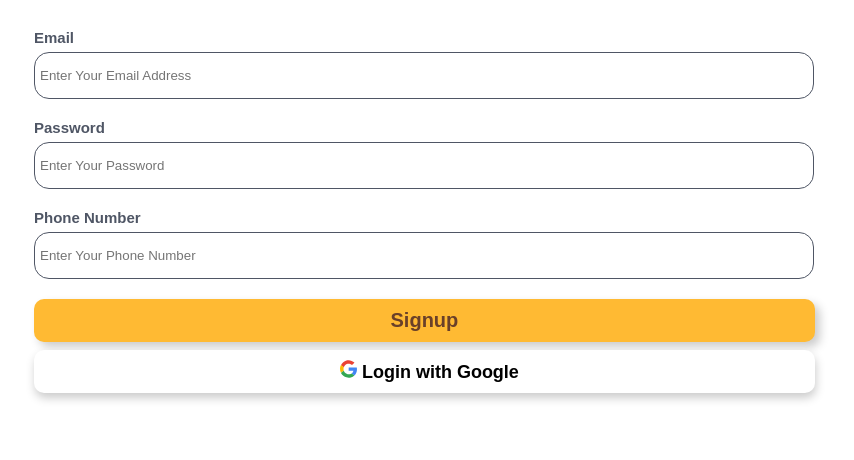
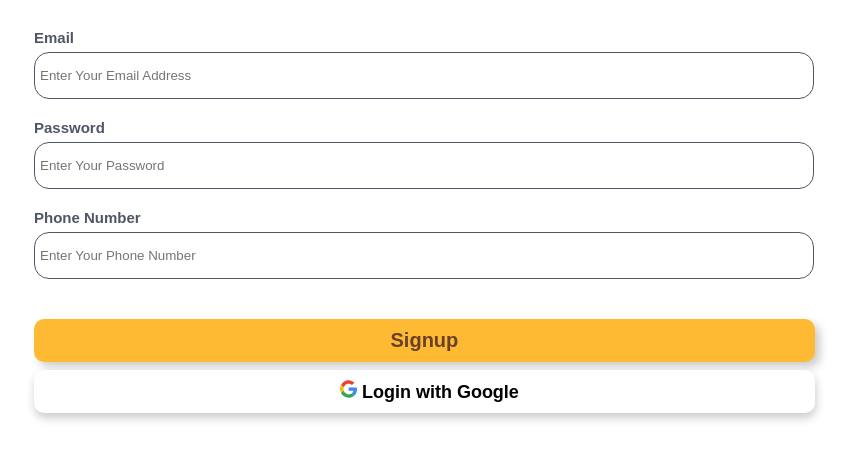
Before and after one commit to figoysra/learn_html1, a plain HTML site: page loginpage.html in a window 1280 px wide. Shown: the part 108-568 px from the top of the page, without its empty margins (222-1076 px from the left). Drawn offline with Linux system fonts and the light colour scheme.

Commit message:
perubahan

```diff
--- a/css/loginpage.css
+++ b/css/loginpage.css
@@ -32,12 +32,6 @@ input {
     border-radius: 15px;
 }
 
-/* .signupbutton {
-    margin-top: 20px;
-    width: 100%;
-
-} */
-
 button {
     border: 0px;
     width: 61%;
@@ -47,6 +41,7 @@ button {
 }
 
 .signup {
+    margin-top: 20px;
     border-radius: 10px;
     padding: 10px;
     color: #6A4029;
```
Also changed, not shown: loginpage.html (+0 -10 lines).
